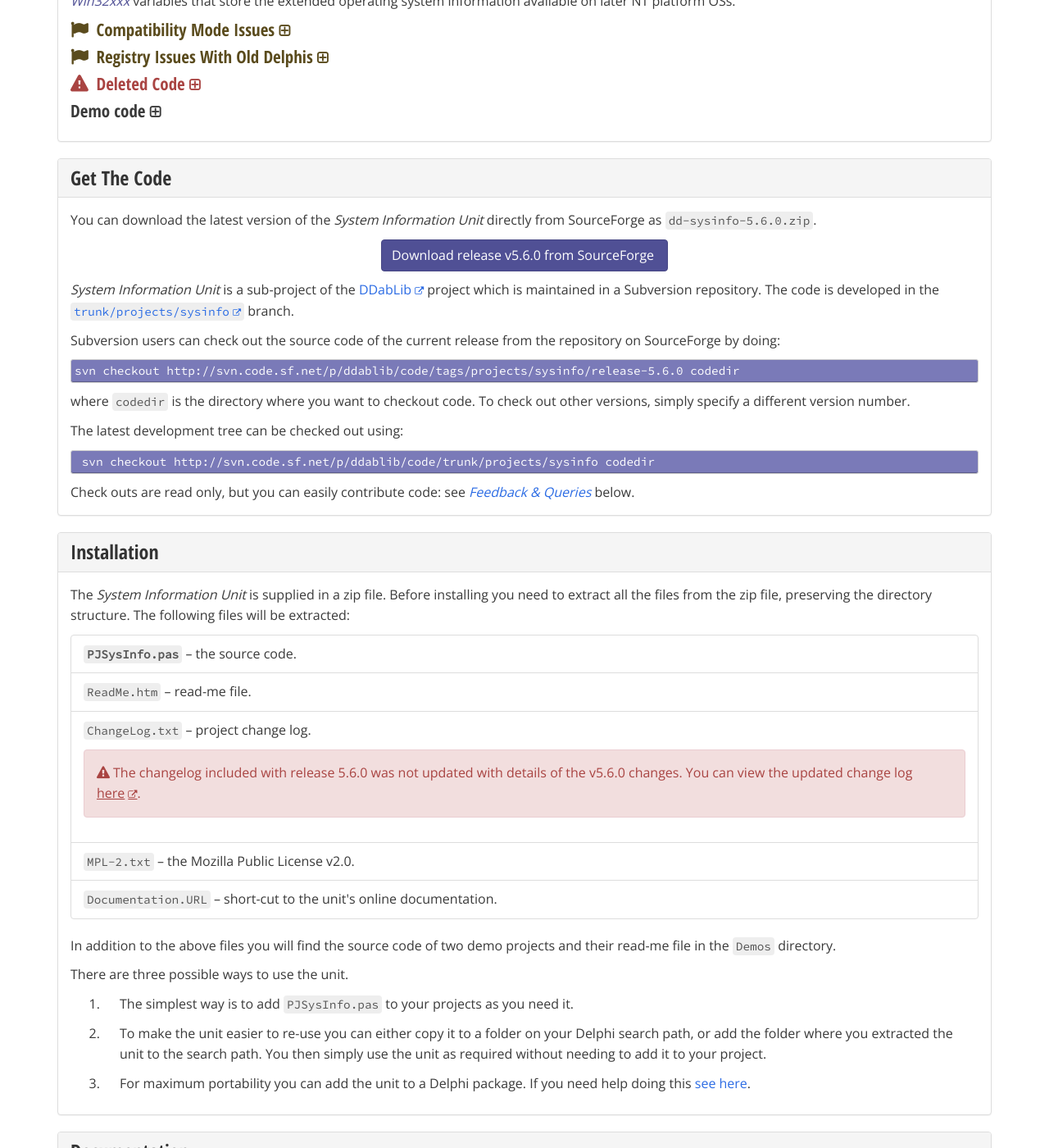
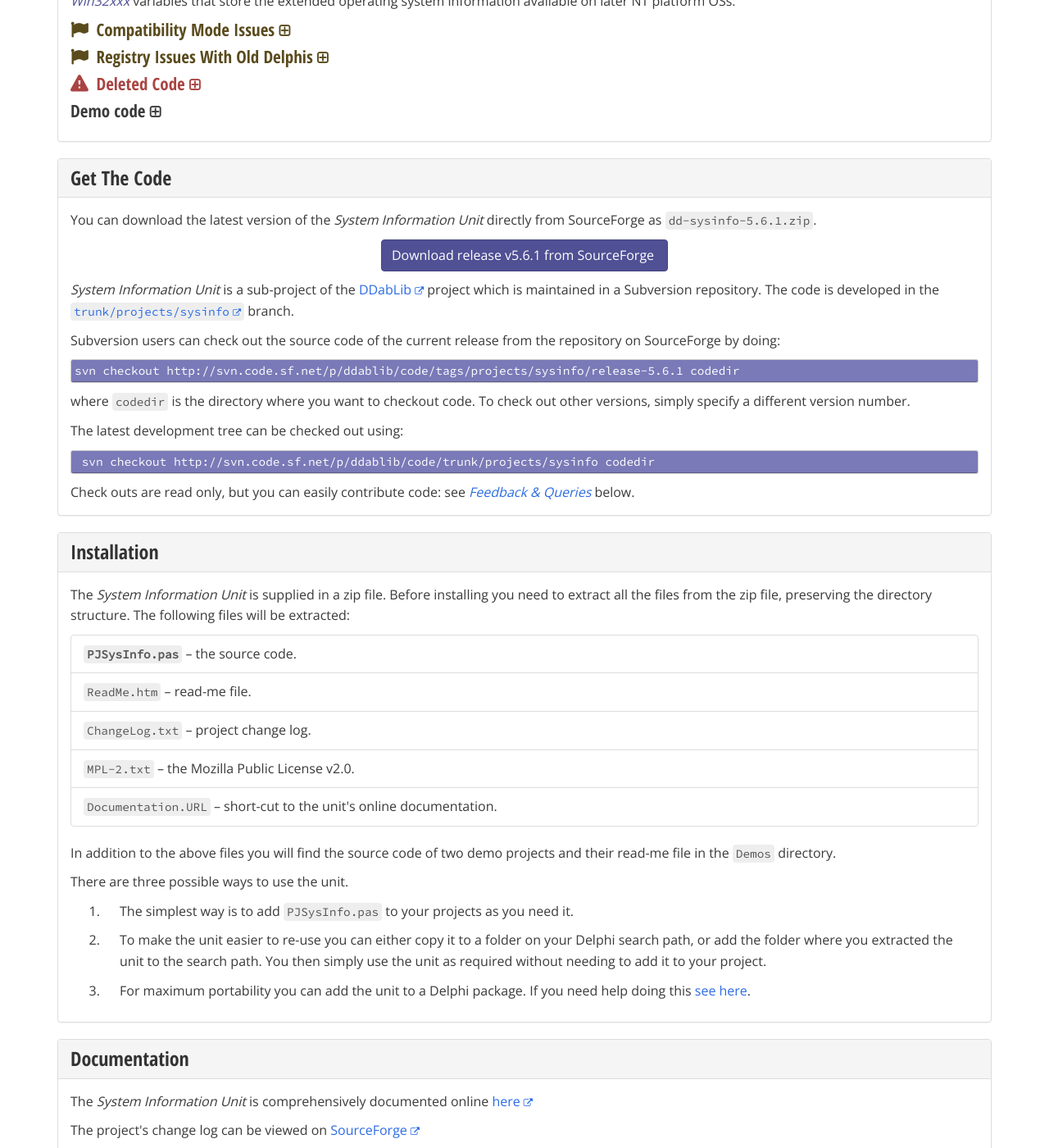
Before and after one commit to delphidabbler/delphidabbler.github.io, a Jekyll site: the page built from _software/sysinfo.html, in a window 1280 px wide and 1400 px high, scrolled down 929 px. Shown: the whole window at 82% size. Built offline with Jekyll 4.4.1, drawn with Linux system fonts in a browser that asks for light colours; nearby versions of some CDN libraries; comment, search, counter and statistics services are not loaded; some of the changed text lies outside the part shown.

Commit message:
Update Code library sysinfo  page re release 5.6.1

```diff
--- a/_software/sysinfo.html
+++ b/_software/sysinfo.html
@@ -3,7 +3,7 @@ dl-file-prefix: "dd-sysinfo-"
 layout: "codelib-tplt"
 group: lib
 priority: 11
-version: "5.6.0"
+version: "5.6.1"
 release-date: "2021/09/12"
 platforms: ["Win32", "Win64"]
 frameworks: ["RTL"]
@@ -192,8 +192,7 @@ status: "current"
         <code>ReadMe.htm</code> &ndash; read-me file.
       </li>
       <li class="list-group-item">
-        <p><code>ChangeLog.txt</code> &ndash; project change log.</p>
-        <p class="alert alert-danger glyph">The changelog included with release 5.6.0 was not updated with details of the v5.6.0 changes. You can view the updated change log <a href="https://sourceforge.net/p/ddablib/code/HEAD/tree/trunk/projects/sysinfo/Docs/ChangeLog.txt">here</a>.</p>
+        <code>ChangeLog.txt</code> &ndash; project change log.
       </li>
       <li class="list-group-item">
         <code>MPL-2.txt</code> &ndash; the Mozilla Public License v2.0.
```
